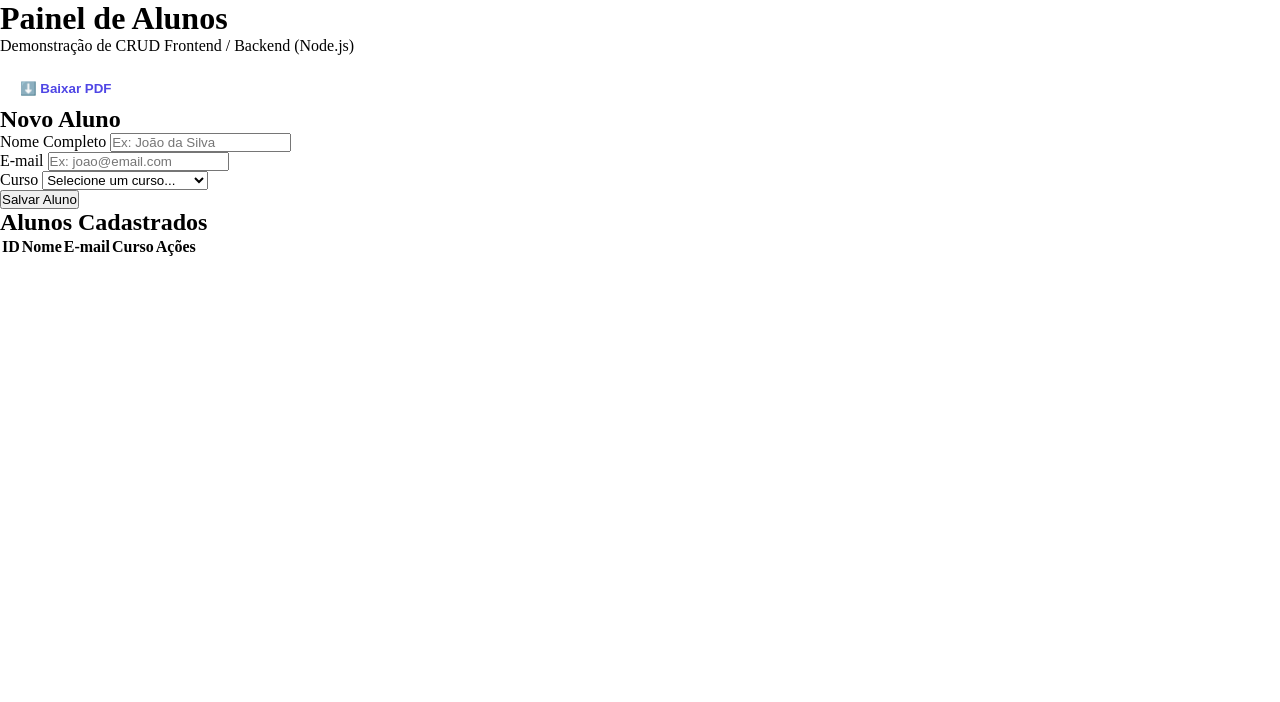
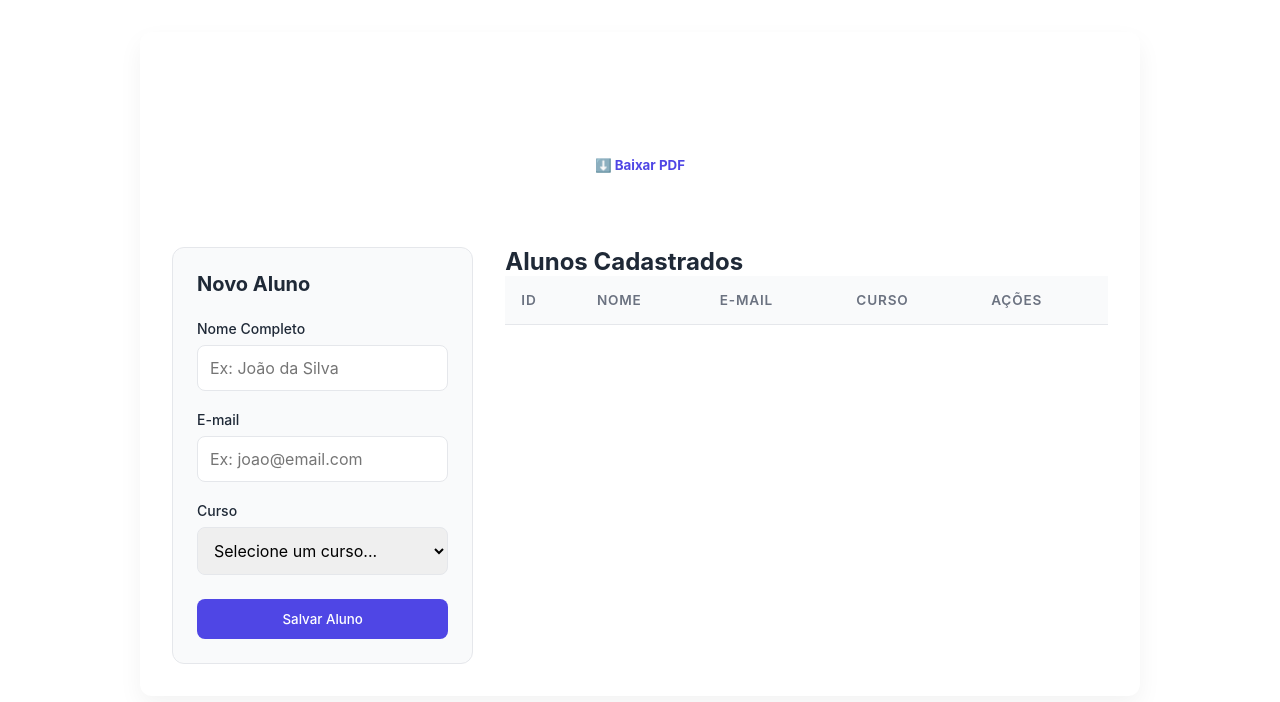
Before and after one commit to Felipe367/BACK_END, a website: page public/index.html in a window 1280 px wide. Drawn offline with Linux system fonts and the light colour scheme.

Commit message:
Update style.css

```diff
--- a/public/style.css
+++ b/public/style.css
@@ -17,3 +17,215 @@
     padding: 0;
     box-sizing: border-box;
 }
+
+body {
+    font-family: 'Inter', sans serif;
+    background-color: var(--bg-color);
+    color: var(--text-main);
+    display: flex;
+    justify-content: center;
+    padding: 2rem;
+}
+
+.container {
+    width: 100%;
+    max-width: 1000px;
+    background: var(--surface-color);
+    border-radius: var(--radius);
+    box-shadow: 0 10px 25px rgba(0,0,0,0.05);
+    overflow: hidden;
+}
+
+header {
+    background: liner-gradient(135deg,
+     #4f46e5 0%, #3b82f6 100%);
+    color: white;
+    padding: 2rem;
+    text-align: center;
+}
+header h1{
+    font-size: 2rem;
+    margin-bottom: 0.5rem;
+}
+header p {
+    opacity: 0.9;
+    font-size: 1rem;
+}
+
+main {
+    padding: 2rem;
+    display: grid;
+    grid-template-columns: 1fr 2fr;
+    gap: 2rem;
+}
+
+@media (max-width: 768px) {
+    main {
+        grid-template-columns: 1fr;
+    }
+}
+/* Forms */
+.form-section {
+    background: #f9fafb;
+    padding: 1.5rem;
+    border-radius: var(--radius);
+    border: 1px solid var(--border-color);
+}
+
+.form-section h2, .list-section h2 {
+    margin-bottom: 1.5rem;
+    font-size: 1.25rem;
+    color: var(--text-align);
+}
+.input-group {
+    margin-bottom: 1.25rem;
+}
+
+.input-group label {
+    display: block;
+    margin-bottom: 0.5rem;
+    font-size: 0.875rem;
+    font-weight: 500;
+    color: var(--text-main);
+}
+.input-group input, .input-group select {
+    width: 100%;
+    padding: 0.75rem;
+    border: 1px solid var(--border-color);
+    border-radius: 8px;
+    font-size: 1rem;
+    font-family: inherit;
+    transition: bprder-color 0.2s;
+}
+.input-group input:focus, .input-group select:focus{
+    outline: none;
+    border-color: var(--primary-color);
+    box-shadow: 0 0 0 3px rgba(79, 70, 229, 0.1);
+}
+.form-action {
+    display: flex;
+    gap: 1rem;
+    margin-top: 1.5rem;
+}
+
+button {
+    padding: 0.75rem 1.5rem;
+    border: none;
+    border-radius: 8px;
+    font-weight: 500;
+    cursor: pointer;
+    transition: all 0.2s;
+    font-family: inherit;
+}
+
+.btn-save {
+    background-color: var(--primary-color);
+    color: white;
+    flex: 1;
+}
+.btn-save:hover {
+    background: var(--primary-hover);
+}
+
+.btn-cancel {
+    background-color: var(--border-color);
+    color: var(--text-main);
+}
+
+.btn-cancel:hover {
+    background-color: #d1d5db;
+}
+/* Table */
+.table-container {
+    overflow: auto;
+}
+
+table {
+    width: 100%;
+    border-collapse: collapse;
+}
+th, td{
+    padding: 1rem;
+    text-align: left;
+    border-bottom: 1px solid var(--border-color);
+}
+th {
+    background-color: #f9fafb;
+    font-weight: 600;
+    color: var(--text-muted);
+    font-size: 0.85rem;
+    text-transform: uppercase;
+    letter-spacing: 0.05rem;
+}
+
+tbody tr{
+    transition: background-color 0.2s;
+}
+
+.actions {
+    display: flex;
+    gap: 0.5rem;
+}
+
+.btn-icon {
+    padding: 0.4rem 0.6rem;
+    border-radius: 6px;
+    font-size: 0.875rem;
+}
+
+.btn-edit {
+    background-color: var(--edit-color);
+    color: white;
+}
+.btn-edit:hover { background-color:
+    var(--edit-hover); }
+
+.btn-delete {
+    background-color: var(--danger-color);
+    color: white;
+}
+.btn-delete:hover {background-color:
+     var(--danger-hover); }
+
+     @media print {
+    @page {
+        size: A4 landscape;
+        margin: 0.5cm;
+    }
+    body {
+        background-color: white;
+        padding: 0;
+        margin: 0;
+        width: 100%;
+    }
+    .container {
+        box-shadow: none;
+        max-width: 100%;
+        width: 100%;
+        margin: 0;
+        border-radius: 0;
+    }
+     header, .form-action, .actions, .list-section h2{
+        display: none !important;
+     }
+     main {
+        display: block;
+        padding: 0;
+     }
+     .list-section {
+        padding: 0;
+     }
+     table {
+        page-break-inside: auto;
+
+    }
+    th, td {
+        padding: 12px;
+        font-size: 14px;
+        border: 1px solid #000;
+    }
+    tr{
+        page-break-inside: avoid;
+        page-break-after: auto;
+    }
+}
```
